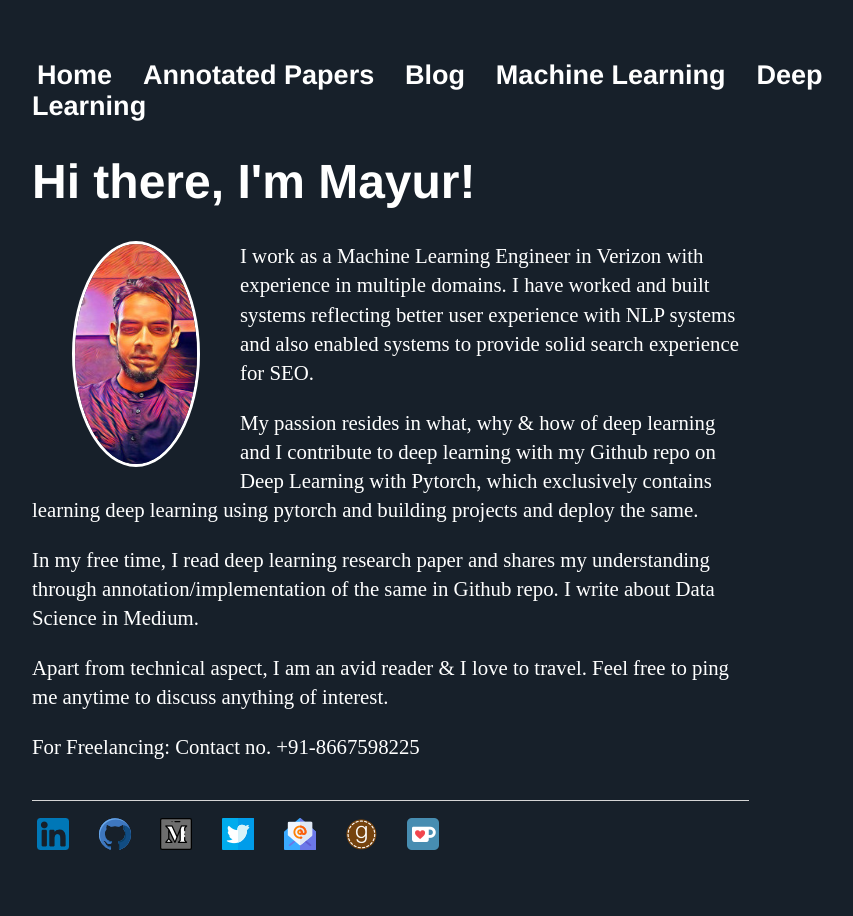
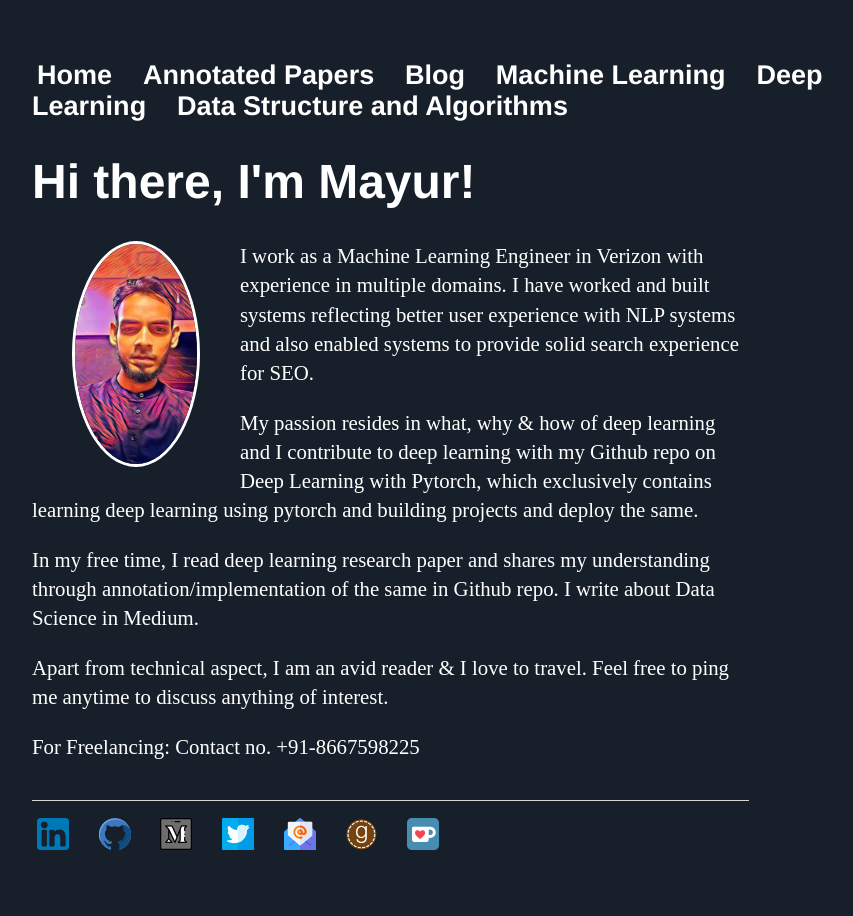
Before and after one commit to Mayurji/mayurji.github.io, a Jekyll site: the page built from index.html, in a window 1280 px wide. Shown: the whole page, without its empty margins (160-1013 px from the left). Built offline with Jekyll 4.4.1, drawn with Linux system fonts in a browser that asks for light colours.

Commit message:
Update default.html

```diff
--- a/_layouts/default.html
+++ b/_layouts/default.html
@@ -14,6 +14,7 @@
         		<li><a href="/blog">Blog</a></li>
 			<li><a href="/machine-learning">Machine Learning</a></li>
 			<li><a href="/deep-learning">Deep Learning</a></li>
+			<li><a href="/data-structure-algorithms">Data Structure and Algorithms</a></li>
 
     		</ul>
 		</nav>
```
